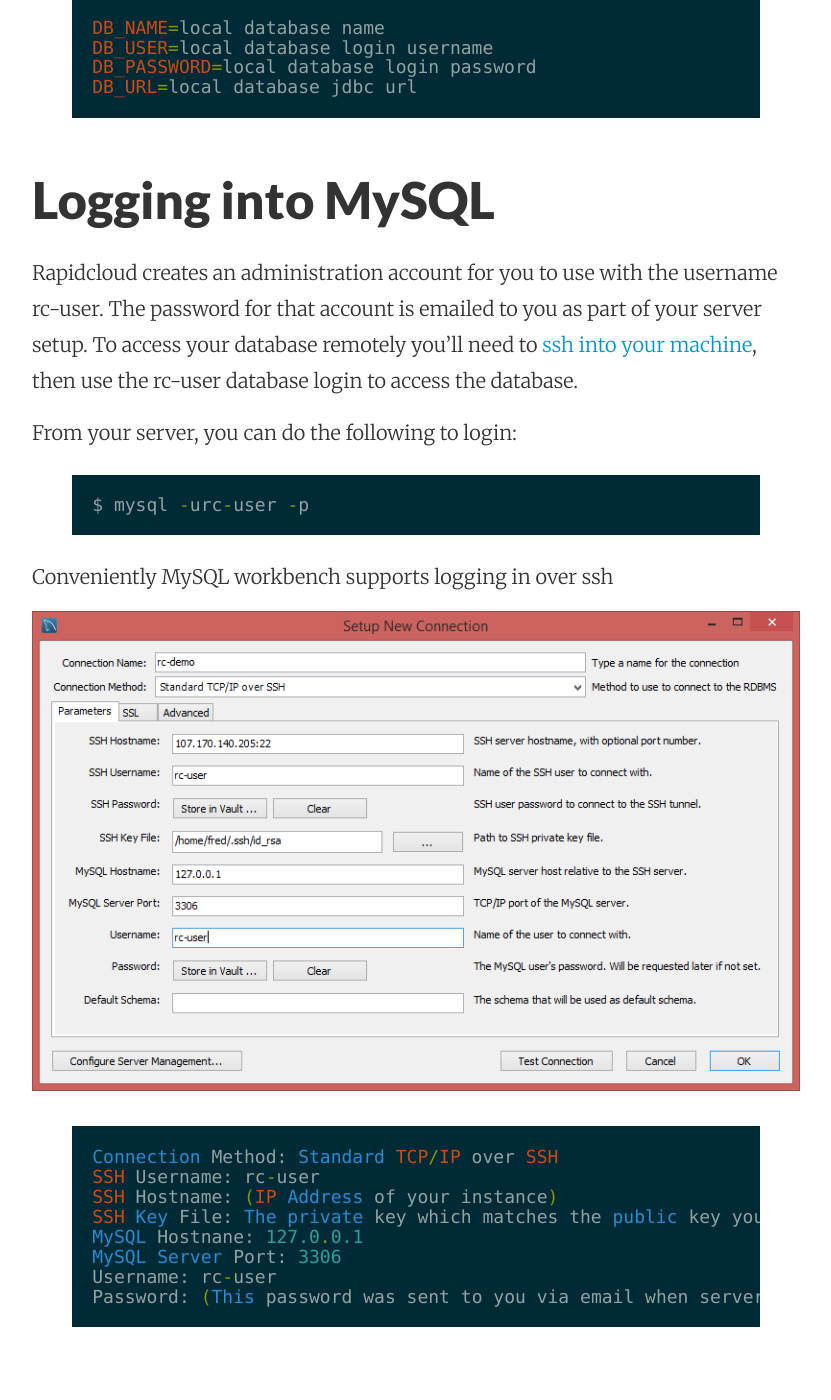
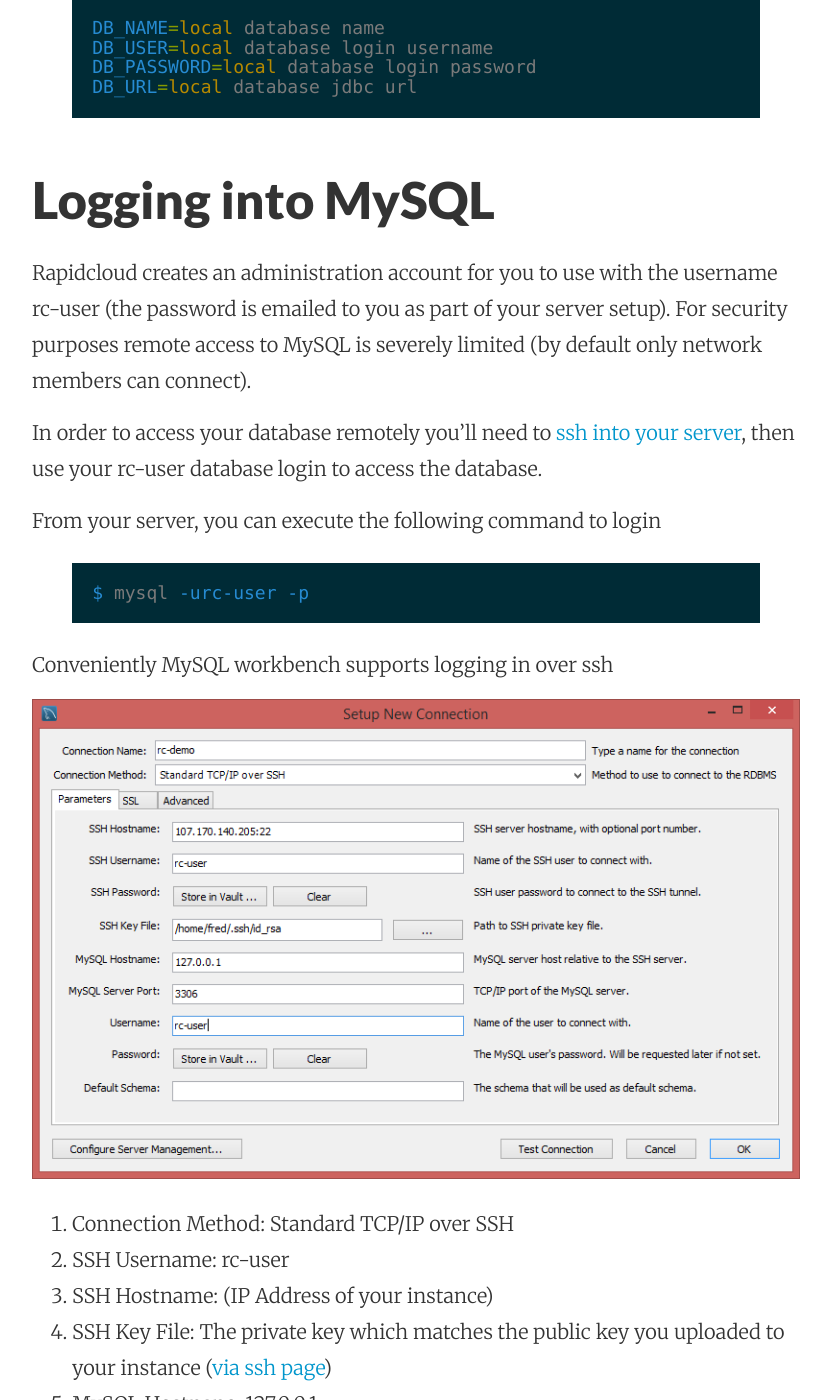
Before and after one commit to rapidcloudio-docs/rapidcloudio-docs.github.io, a Jekyll site: the page built from _posts/2014-11-02-mysql.markdown, in a window 1280 px wide and 1400 px high, scrolled down 534 px. Shown: the whole window, without its empty margins (224-1055 px from the left). Built offline with Jekyll 4.4.1, drawn with Linux system fonts in a browser that asks for light colours; some of the changed text lies outside the part shown.

Commit message:
cleaned up mysql doc

```diff
--- a/_posts/2014-11-02-mysql.markdown
+++ b/_posts/2014-11-02-mysql.markdown
@@ -8,7 +8,7 @@ summary: An overview of how to use MySQL with your application as well as how to
 ---
 If you choose to install MySQL on your server, the database credentials are automatically provided as environment variables to your application. The variables are:
 
-{% highlight java %}
+{% highlight bash %}
 DB_NAME=local database name
 DB_USER=local database login username
 DB_PASSWORD=local database login password
@@ -16,10 +16,12 @@ DB_URL=local database jdbc url
 {% endhighlight %}
 
 ## Logging into MySQL
-Rapidcloud creates an administration account for you to use with the username rc-user. The password for that account is emailed to you as part of your server setup. To access your database remotely you'll need to [ssh into your machine]({% post_url 2014-10-31-ssh-into-server %}), then use the rc-user database login to access the database.
+Rapidcloud creates an administration account for you to use with the username rc-user (the password is emailed to you as part of your server setup). For security purposes remote access to MySQL is severely limited (by default only network members can connect).
 
-From your server, you can do the following to login:
-{% highlight java %}
+In order to access your database remotely you'll need to [ssh into your server]({% post_url 2014-10-31-ssh-into-server %}), then use your rc-user database login to access the database.
+
+From your server, you can execute the following command to login
+{% highlight bash %}
 $ mysql -urc-user -p
 {% endhighlight %}
 
@@ -27,13 +29,12 @@ Conveniently MySQL workbench supports logging in over ssh
 
 ![MySQL Workbench Connection](/assets/mysql-workbench-connection.png)
 
-{% highlight java %}
-Connection Method: Standard TCP/IP over SSH
-SSH Username: rc-user
-SSH Hostname: (IP Address of your instance)
-SSH Key File: The private key which matches the public key you upload to your instance (via ssh page)
-MySQL Hostnane: 127.0.0.1
-MySQL Server Port: 3306
-Username: rc-user
-Password: (This password was sent to you via email when server was provisioned)
-{% endhighlight %}
+
+1. Connection Method: Standard TCP/IP over SSH
+1. SSH Username: rc-user
+1. SSH Hostname: (IP Address of your instance)
+1. SSH Key File: The private key which matches the public key you uploaded to your instance ([via ssh page]({% post_url 2014-10-31-ssh-into-server %}))
+1. MySQL Hostnane: 127.0.0.1
+1. MySQL Server Port: 3306
+1. Username: rc-user
+1. Password: (This password was sent to you via email when server was provisioned)
```
